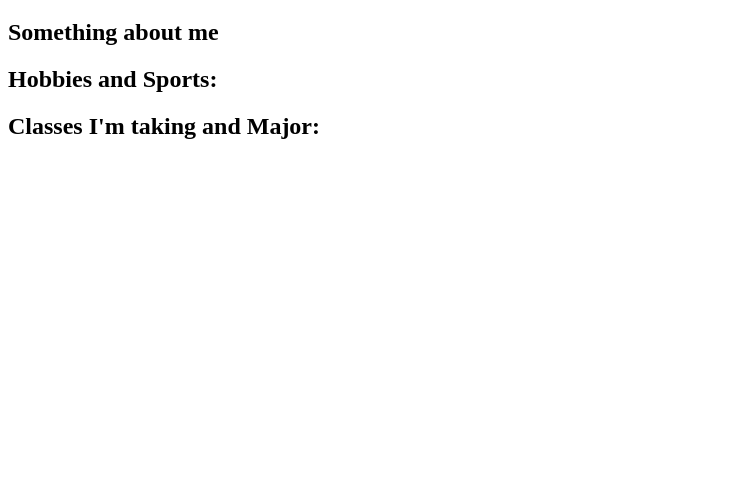
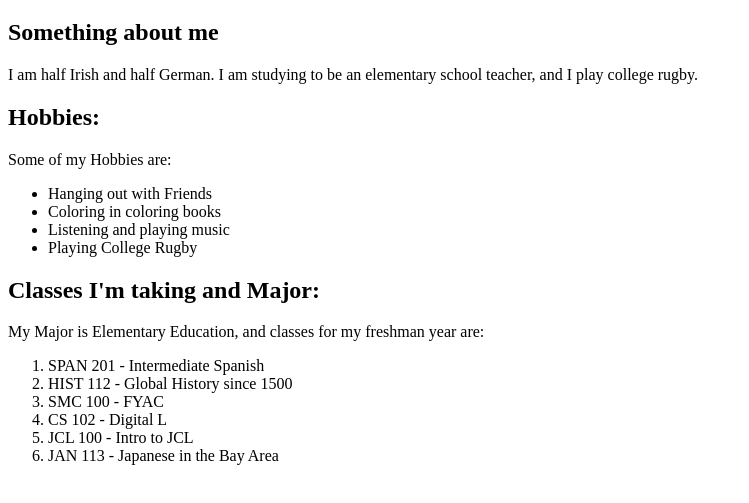
Before and after one commit to Kateelliott5/mywebpage, a plain HTML site: page index.html in a window 1280 px wide. Shown: the part 61-564 px from the top of the page, without its empty margins (0-749 px from the left). Drawn offline with Linux system fonts and the light colour scheme.

Commit message:
Hobbies and classes

```diff
--- a/index.html
+++ b/index.html
@@ -5,7 +5,24 @@
 <body>
 <h1>Welcome to my website</h1>
   <h2>Something about me</h2>
-  <h2>Hobbies and Sports:</h2>
+  I am half Irish and half German. I am studying to be an elementary school teacher, and I play college rugby.
+  <h2>Hobbies:</h2>
+ Some of my Hobbies are:
+  <ul>
+    <li>Hanging out with Friends</li>
+    <li>Coloring in coloring books</li>
+    <li>Listening and playing music</li>
+    <li>Playing College Rugby</li>
+  </ul>
+
   <h2>Classes I'm taking and Major:</h2>
-
+My Major is Elementary Education, and classes for my freshman year are:
+  <ol>
+    <li>SPAN 201 - Intermediate Spanish</li>
+    <li>HIST 112 - Global History since 1500</li>
+    <li>SMC 100 - FYAC</li>
+    <li>CS 102 - Digital L</li>
+    <li>JCL 100 - Intro to JCL</li>
+    <li>JAN 113 - Japanese in the Bay Area</li>
+  </ol>
 </body>
```
